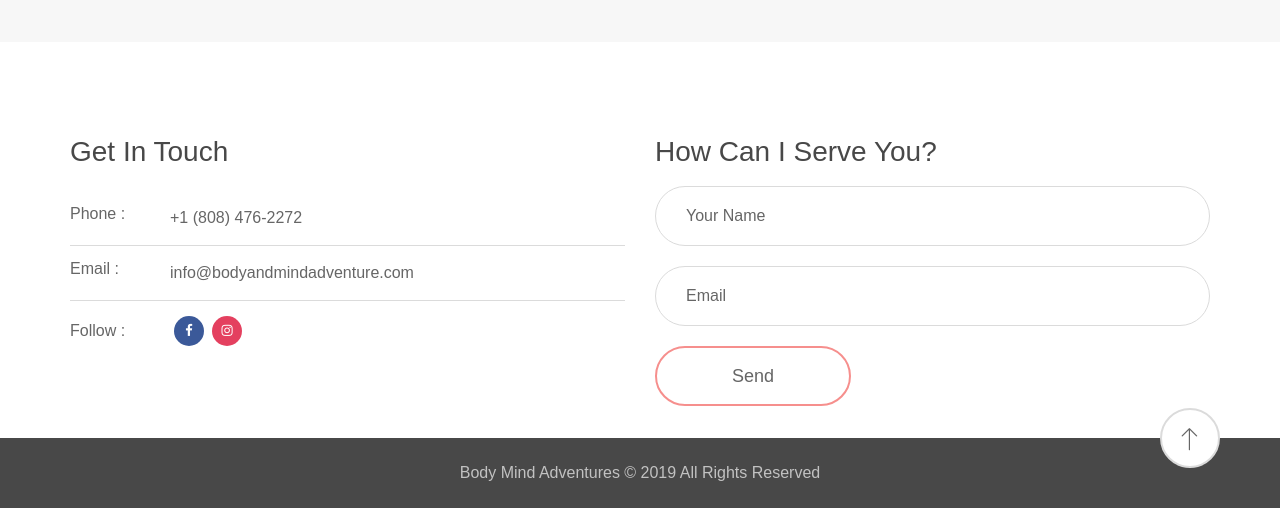
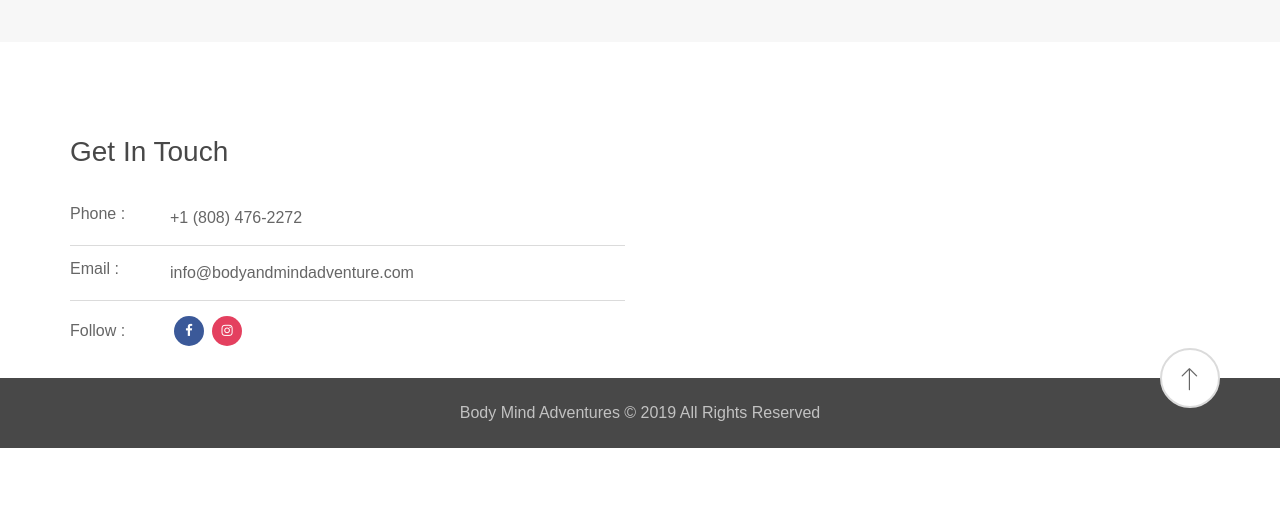
Before and after one commit to Body-and-Mind-Adventures/site, a plain HTML site: page index.html in a window 1280 px wide. Shown: the part 3346-3854 px from the top of the page. After the commit the page ends 3794 px from the top, so only its background shows below. Drawn offline with Linux system fonts and the light colour scheme; some packages are replaced by stand-ins of ours; files whose address does not match are found by name.

Commit message:
remove unused form

```diff
--- a/index.html
+++ b/index.html
@@ -516,10 +516,11 @@
 				Services Start
 			*************************************-->
 			<section id="tg-services" class="tg-sectionspace tg-haslayout">
+
 			</section>
 			<!--************************************
-																						Services End
-																						*************************************--
+				Services End
+			*************************************--
 
 			<!--************************************
 				Retreats Start
@@ -670,7 +671,7 @@
 									</ul>
 								</div>
 							</div>
-							<div class="col-xs-12 col-sm-12 col-md-6 col-lg-6">
+							<!-- <div class="col-xs-12 col-sm-12 col-md-6 col-lg-6">
 								<div class="tg-contactusform">
 									<div class="tg-title">
 										<h2>How Can I Serve You?</h2>
@@ -699,7 +700,7 @@
 										</fieldset>
 									</form>
 								</div>
-							</div>
+							</div> -->
 						</div>
 					</div>
 				</div>
```
Also changed, not shown: 1 other file.
